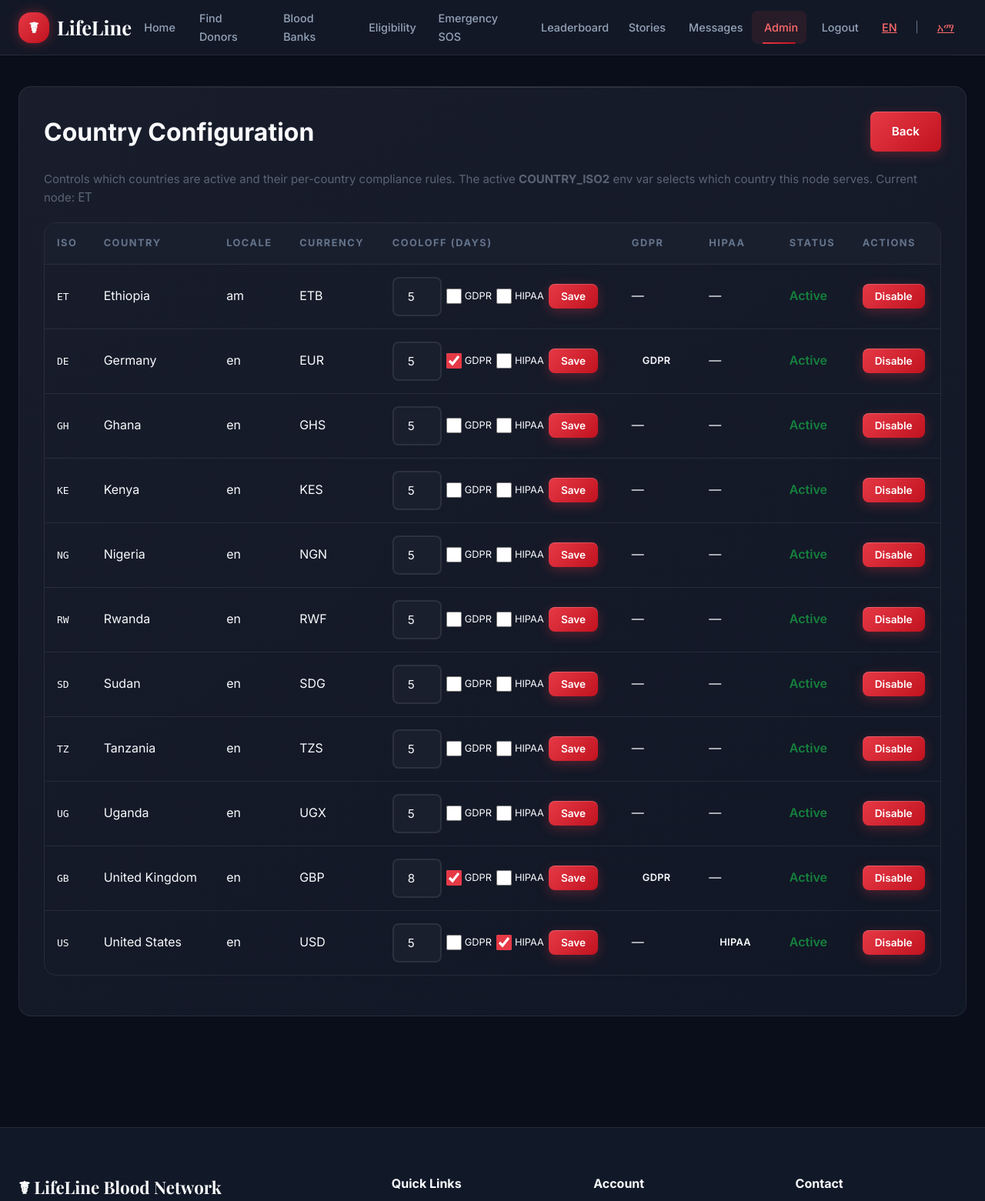
After one commit to Hayredin950/lifeline, a PHP site: page /admin/country_config.php in a window 1280 px wide. The commit adds this page. Shown: the top 1561 px of the page at 77% size. Run offline with PHP 8.4, Linux system fonts and the light colour scheme; the visitor is signed in with stand-in values (Sample User, id 1); data comes from the database, SQL or seed files in the repository; data that the repository does not hold is empty; some libraries are stand-ins or nearby versions; some web fonts are replaced.

Commit message:
feat(4.1): multi-country rollout — country_config + per-country compliance
- schema/015_country_config.sql: country_config table with iso2, name,
  default_locale, currency, donation_cooloff_days, gdpr_mode, hipaa_mode,
  is_active; seeded with 11 countries (ET, KE, NG, GH, TZ, UG, SD, RW,
  US, GB, DE) with appropriate compliance flags
- lifeline/includes/region.php: extended from Ethiopia-only to multi-country:
    COUNTRY_REGISTRY static fallback (11 countries)
    getCountryIso() — reads COUNTRY_ISO2 env var, validates against registry
    getCountryConfig() — DB-first, static fallback, per-request static cache
    isGdprCountry(), isHipaaCountry(), countryDonationCooloff() helpers
    emitRegionHeader() now also emits X-Country header
- lifeline/admin/country_config.php: admin UI to enable/disable countries,
  adjust cooloff days, toggle GDPR/HIPAA mode; CSRF-protected; audit-logged;
  shows active node's country from env
- lifeline/admin/dashboard.php: Country Configuration card added

Co-Authored-By: Claude Sonnet 4.6 <noreply@anthropic.com>

```diff
--- /dev/null
+++ b/lifeline/admin/country_config.php
@@ -0,0 +1,110 @@
+<?php
+/**
+ * Admin: per-country compliance and configuration management.
+ * Allows enabling countries, adjusting cooloff days, and toggling GDPR/HIPAA modes.
+ */
+require_once '../includes/functions.php';
+requireAdmin();
+
+if ($_SERVER['REQUEST_METHOD'] === 'POST') {
+    validateCsrf();
+    $iso  = strtoupper(trim($_POST['iso2'] ?? ''));
+    $act  = $_POST['action'] ?? '';
+
+    if ($act === 'toggle' && preg_match('/^[A-Z]{2}$/', $iso)) {
+        $pdo->prepare("UPDATE country_config SET is_active = 1 - is_active WHERE iso2 = ?")->execute([$iso]);
+        auditLog($pdo, 'country_toggle', 'country_config', 0, null, ['iso2' => $iso]);
+        setFlash('Country status updated.', 'success');
+    }
+
+    if ($act === 'update' && preg_match('/^[A-Z]{2}$/', $iso)) {
+        $cooloff = max(28, min(365, (int)($_POST['cooloff_days'] ?? 56)));
+        $gdpr    = isset($_POST['gdpr_mode'])  ? 1 : 0;
+        $hipaa   = isset($_POST['hipaa_mode']) ? 1 : 0;
+        $pdo->prepare("
+            UPDATE country_config
+            SET donation_cooloff_days = ?, gdpr_mode = ?, hipaa_mode = ?
+            WHERE iso2 = ?
+        ")->execute([$cooloff, $gdpr, $hipaa, $iso]);
+        auditLog($pdo, 'country_updated', 'country_config', 0, null, ['iso2' => $iso, 'cooloff' => $cooloff]);
+        setFlash('Country configuration saved.', 'success');
+    }
+
+    redirect(baseUrl() . '/admin/country_config.php');
+}
+
+$countries = $pdo->query("SELECT * FROM country_config ORDER BY is_active DESC, name")->fetchAll();
+
+include '../includes/header.php';
+?>
+
+<div class="card">
+    <div class="card-header">
+        <h1>Country Configuration</h1>
+        <a href="<?php echo baseUrl(); ?>/admin/dashboard.php" class="btn btn-secondary">Back</a>
+    </div>
+    <p class="text-muted fs-90 mb-20">
+        Controls which countries are active and their per-country compliance rules.
+        The active <strong>COUNTRY_ISO2</strong> env var selects which country this node serves.
+        Current node: <code><?php echo htmlspecialchars(getCountryIso()); ?></code>
+    </p>
+
+    <div class="table-wrapper">
+        <table aria-label="Per-country configuration">
+            <thead>
+                <tr>
+                    <th scope="col">ISO</th>
+                    <th scope="col">Country</th>
+                    <th scope="col">Locale</th>
+                    <th scope="col">Currency</th>
+                    <th scope="col">Cooloff (days)</th>
+                    <th scope="col">GDPR</th>
+                    <th scope="col">HIPAA</th>
+                    <th scope="col">Status</th>
+                    <th scope="col">Actions</th>
+                </tr>
+            </thead>
+            <tbody>
+            <?php foreach ($countries as $c): ?>
+                <tr class="<?php echo $c['is_active'] ? '' : 'text-muted'; ?>">
+                    <td><code><?php echo htmlspecialchars($c['iso2']); ?></code></td>
+                    <td><?php echo htmlspecialchars($c['name']); ?></td>
+                    <td><?php echo htmlspecialchars($c['default_locale']); ?></td>
+                    <td><?php echo htmlspecialchars($c['currency']); ?></td>
+                    <td>
+                        <form method="POST" action="" style="display:flex;gap:6px;align-items:center">
+                            <input type="hidden" name="csrf_token" value="<?php echo csrfToken(); ?>">
+                            <input type="hidden" name="action"    value="update">
+                            <input type="hidden" name="iso2"      value="<?php echo htmlspecialchars($c['iso2']); ?>">
+                            <input type="number" name="cooloff_days" value="<?php echo (int)$c['donation_cooloff_days']; ?>"
+                                   min="28" max="365" style="width:64px">
+                            <label style="display:flex;align-items:center;gap:4px;font-size:0.8rem">
+                                <input type="checkbox" name="gdpr_mode"  <?php echo $c['gdpr_mode']  ? 'checked' : ''; ?>> GDPR
+                            </label>
+                            <label style="display:flex;align-items:center;gap:4px;font-size:0.8rem">
+                                <input type="checkbox" name="hipaa_mode" <?php echo $c['hipaa_mode'] ? 'checked' : ''; ?>> HIPAA
+                            </label>
+                            <button type="submit" class="btn btn-small btn-secondary">Save</button>
+                        </form>
+                    </td>
+                    <td><?php echo $c['gdpr_mode']  ? '<span class="badge badge-warning">GDPR</span>'  : '—'; ?></td>
+                    <td><?php echo $c['hipaa_mode'] ? '<span class="badge badge-warning">HIPAA</span>' : '—'; ?></td>
+                    <td><?php echo $c['is_active'] ? '<span class="text-success-dark fw-600">Active</span>' : '<span class="text-muted">Inactive</span>'; ?></td>
+                    <td>
+                        <form method="POST" action="" style="display:inline">
+                            <input type="hidden" name="csrf_token" value="<?php echo csrfToken(); ?>">
+                            <input type="hidden" name="action" value="toggle">
+                            <input type="hidden" name="iso2"   value="<?php echo htmlspecialchars($c['iso2']); ?>">
+                            <button type="submit" class="btn btn-small <?php echo $c['is_active'] ? 'btn-secondary' : ''; ?>">
+                                <?php echo $c['is_active'] ? 'Disable' : 'Enable'; ?>
+                            </button>
+                        </form>
+                    </td>
+                </tr>
+            <?php endforeach; ?>
+            </tbody>
+        </table>
+    </div>
+</div>
+
+<?php include '../includes/footer.php'; ?>
--- a/lifeline/admin/dashboard.php
+++ b/lifeline/admin/dashboard.php
@@ -95,6 +95,11 @@ include '../includes/header.php';
         <p>De-identified public-health shortage heatmap, fulfillment rates, and time-to-fill by region.</p>
         <span class="btn mt-10">Open</span>
     </a>
+    <a href="<?php echo baseUrl(); ?>/admin/country_config.php" class="card no-underline text-inherit">
+        <h2>Country Configuration</h2>
+        <p>Manage active countries, per-country GDPR/HIPAA flags, cooloff days, and locale defaults.</p>
+        <span class="btn mt-10">Open</span>
+    </a>
 </div>
 
 <?php include '../includes/footer.php'; ?>
--- a/lifeline/includes/region.php
+++ b/lifeline/includes/region.php
@@ -1,26 +1,93 @@
 <?php
 /**
- * LifeLine — Region-cell app-layer routing (P3 · Doc 12 Tier 4)
+ * LifeLine — Multi-country region-cell routing (P4.1 · Doc 12 Tier 4)
  *
- * Supports a locality-sharded deployment where each region cell (e.g. et-central,
- * et-north, et-south) runs its own MySQL stack. The app reads REGION_ID from .env
- * and routes writes to the local DB and reads to regional replicas.
+ * P3: Ethiopian health-zone sharding (et-central … et-west).
+ * P4: Extended to multi-country — each country is a top-level routing domain;
+ *     each country's regions are its locality cells. Per-country compliance
+ *     flags (GDPR/HIPAA/cooloff) are loaded from the country_config DB table.
  *
- * At Tier 0–3 (single DB) nothing changes — REGION_ID defaults to "et-central"
- * and getRegionalPdo() returns the global $pdo. The routing layer activates when
- * REGION_DB_HOST_{REGION_ID} is set in .env, enabling zero-code-change shard cutover.
+ * COUNTRY_ISO2 env var selects the active country (default: ET).
+ * REGION_ID env var selects the locality cell within that country.
  *
- * Defined regions (Ethiopian health zones):
- *   et-central  — Addis Ababa, Dire Dawa
- *   et-north    — Amhara, Tigray, Afar
- *   et-south    — SNNP, Sidama, Oromia (south)
- *   et-east     — Somali, Harari
- *   et-west     — Oromia (west), Gambella, Benishangul-Gumuz
+ * At Tier 0–3 (single DB) nothing changes — both default to ET / et-central.
+ * Tier-4 multi-country: set COUNTRY_ISO2 + REGION_DB_HOST_{REGION_ID} per cell.
  */
 
 if (!defined('APP_ROOT')) {
     define('APP_ROOT', dirname(__DIR__));
 }
+
+// ── Country registry (static fallback — authoritative data is in country_config table) ─
+const COUNTRY_REGISTRY = [
+    'ET' => ['name' => 'Ethiopia',       'locale' => 'am', 'gdpr' => false, 'hipaa' => false, 'cooloff_days' => 56],
+    'KE' => ['name' => 'Kenya',          'locale' => 'en', 'gdpr' => false, 'hipaa' => false, 'cooloff_days' => 56],
+    'NG' => ['name' => 'Nigeria',        'locale' => 'en', 'gdpr' => false, 'hipaa' => false, 'cooloff_days' => 56],
+    'GH' => ['name' => 'Ghana',          'locale' => 'en', 'gdpr' => false, 'hipaa' => false, 'cooloff_days' => 56],
+    'TZ' => ['name' => 'Tanzania',       'locale' => 'en', 'gdpr' => false, 'hipaa' => false, 'cooloff_days' => 56],
+    'UG' => ['name' => 'Uganda',         'locale' => 'en', 'gdpr' => false, 'hipaa' => false, 'cooloff_days' => 56],
+    'SD' => ['name' => 'Sudan',          'locale' => 'en', 'gdpr' => false, 'hipaa' => false, 'cooloff_days' => 56],
+    'RW' => ['name' => 'Rwanda',         'locale' => 'en', 'gdpr' => false, 'hipaa' => false, 'cooloff_days' => 56],
+    'US' => ['name' => 'United States',  'locale' => 'en', 'gdpr' => false, 'hipaa' => true,  'cooloff_days' => 56],
+    'GB' => ['name' => 'United Kingdom', 'locale' => 'en', 'gdpr' => true,  'hipaa' => false, 'cooloff_days' => 84],
+    'DE' => ['name' => 'Germany',        'locale' => 'en', 'gdpr' => true,  'hipaa' => false, 'cooloff_days' => 56],
+];
+
+/**
+ * Return the active country ISO-2 code from env (e.g. "ET", "KE").
+ */
+function getCountryIso(): string
+{
+    static $iso = null;
+    if ($iso !== null) return $iso;
+    $configured = strtoupper(trim(Config::get('COUNTRY_ISO2', 'ET')));
+    $iso = isset(COUNTRY_REGISTRY[$configured]) ? $configured : 'ET';
+    return $iso;
+}
+
+/**
+ * Return the per-country compliance config.
+ * Tries DB first (country_config table), falls back to COUNTRY_REGISTRY.
+ */
+function getCountryConfig(): array
+{
+    global $pdo;
+    static $cache = null;
+    if ($cache !== null) return $cache;
+
+    $iso = getCountryIso();
+    try {
+        $stmt = $pdo->prepare("SELECT * FROM country_config WHERE iso2 = ? AND is_active = 1 LIMIT 1");
+        $stmt->execute([$iso]);
+        $row = $stmt->fetch();
+        if ($row) {
+            $cache = [
+                'iso2'          => $row['iso2'],
+                'name'          => $row['name'],
+                'locale'        => $row['default_locale'],
+                'gdpr'          => (bool)$row['gdpr_mode'],
+                'hipaa'         => (bool)$row['hipaa_mode'],
+                'cooloff_days'  => (int)$row['donation_cooloff_days'],
+                'currency'      => $row['currency'],
+            ];
+            return $cache;
+        }
+    } catch (\Throwable $e) {
+        // DB not ready — use static fallback.
+    }
+
+    $cache = COUNTRY_REGISTRY[$iso] ?? COUNTRY_REGISTRY['ET'];
+    $cache['iso2']     = $iso;
+    $cache['currency'] = 'USD';
+    return $cache;
+}
+
+/**
+ * Convenience: is GDPR-style processing required for this country?
+ */
+function isGdprCountry(): bool { return getCountryConfig()['gdpr']; }
+function isHipaaCountry(): bool { return getCountryConfig()['hipaa']; }
+function countryDonationCooloff(): int { return getCountryConfig()['cooloff_days']; }
 
 // ── Region registry ──────────────────────────────────────────────────────────
 const REGION_REGISTRY = [
@@ -140,5 +207,6 @@ function emitRegionHeader(): void {
     if (!headers_sent()) {
         header('X-Region: ' . getRegionId());
         header('X-Region-Label: ' . getRegion()['label']);
+        header('X-Country: ' . getCountryIso());
     }
 }
```
Also changed, not shown: docs/15-Project-Task-Checklist.md (+1 -1 lines), schema/015_country_config.sql (added, +39 -0 lines).
